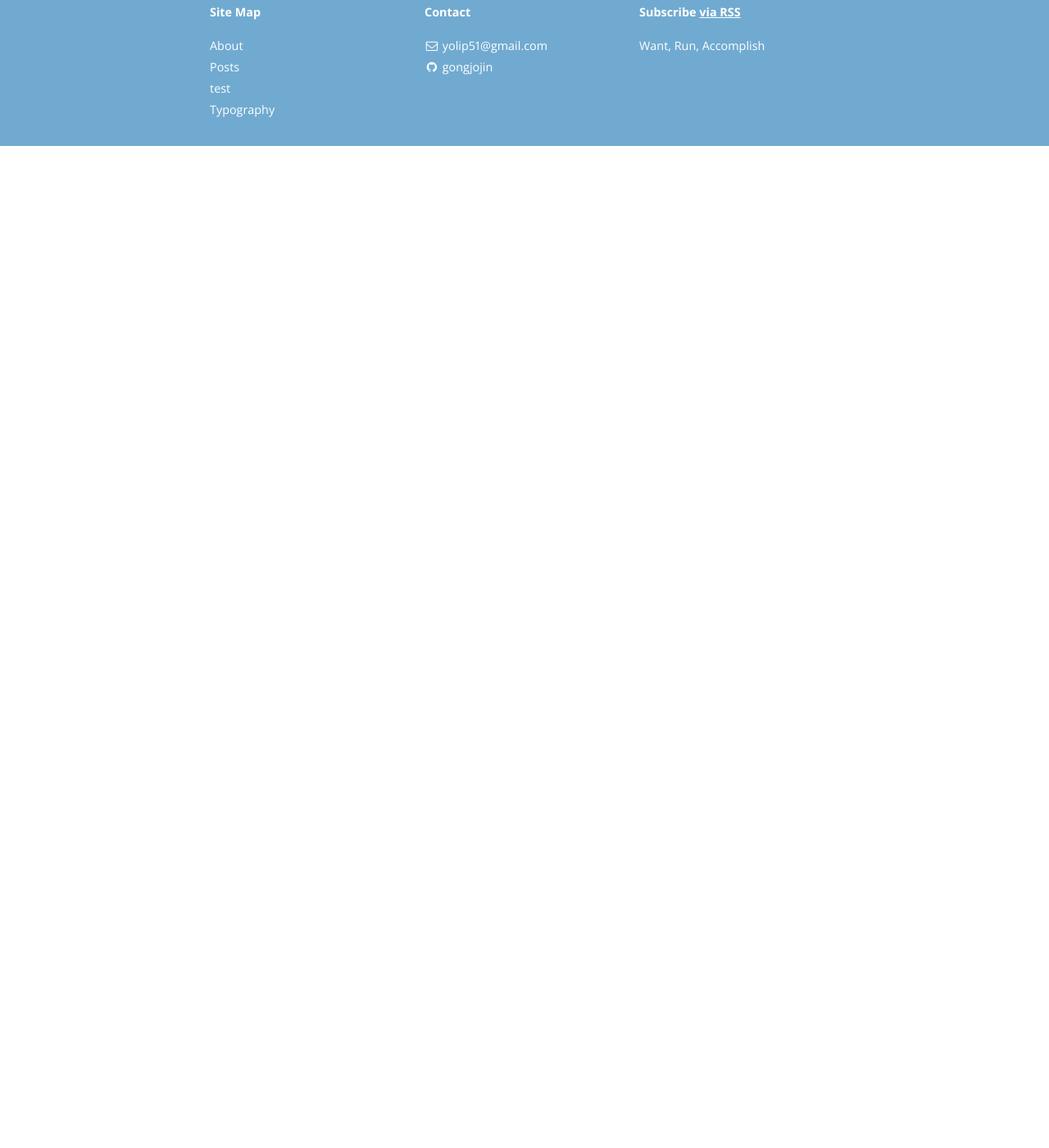
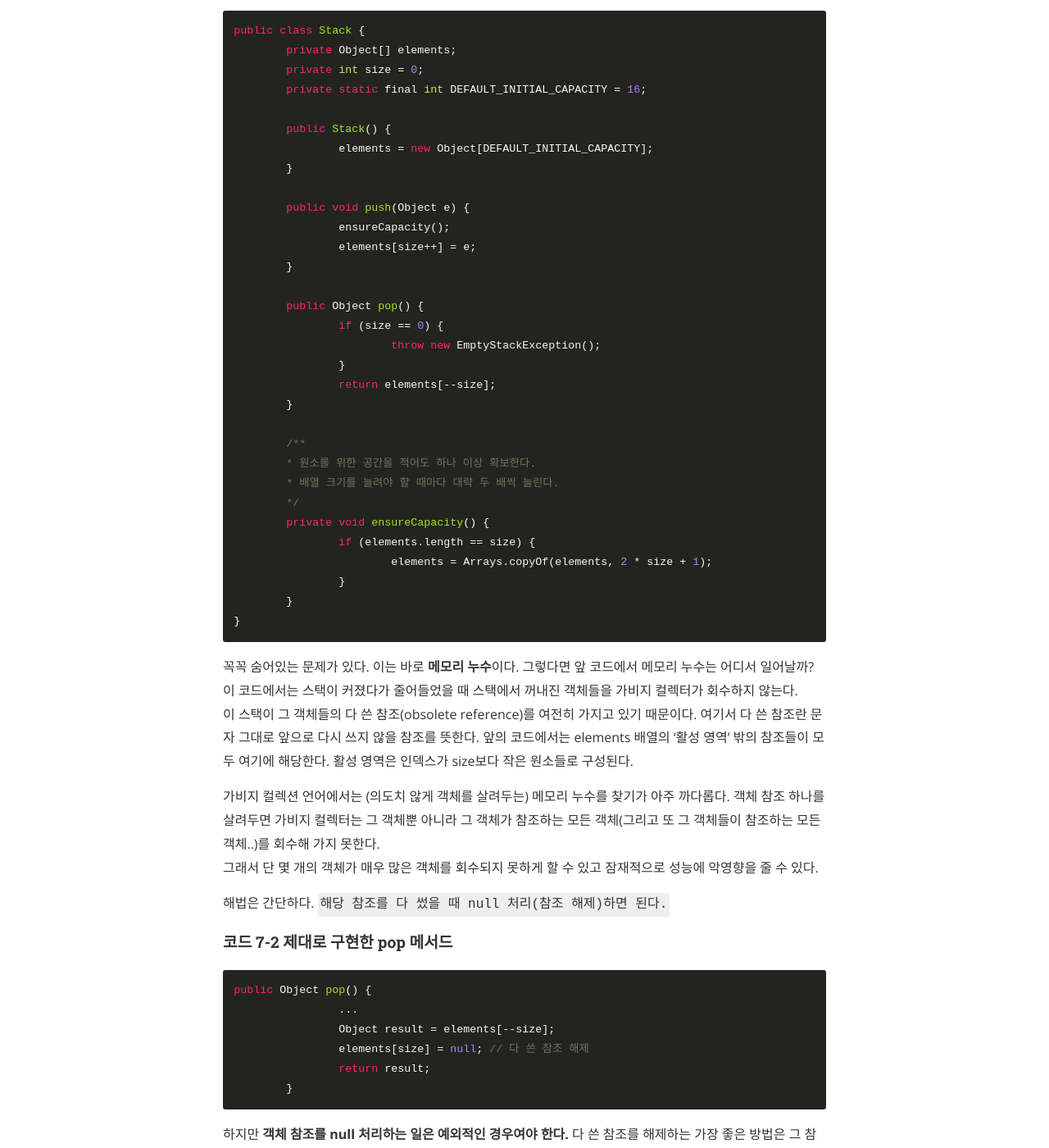
Before and after one commit to gonghojin/gonghojin.github.io, a Jekyll site: the page built from _posts/book/java/effectiveJava/2019-09-10-effectiveJava1.md, in a window 1280 px wide and 1400 px high, scrolled down 10287 px. Shown: the whole window at 82% size. Built offline with Jekyll 4.4.1, drawn with Linux system fonts in a browser that asks for light colours; nearby versions of some CDN libraries; comment, search, counter and statistics services are not loaded; before the commit the page ends 10465 px from its top, so only the background shows below that; some of the changed text lies outside the part shown.

Commit message:
Add: 이펙티브자바_finalizer와 cleaner 사용을 피하라(ing)

```diff
--- a/_posts/book/java/effectiveJava/2019-09-10-effectiveJava1.md
+++ b/_posts/book/java/effectiveJava/2019-09-10-effectiveJava1.md
@@ -9,7 +9,7 @@ tags:	 Java Book EffectiveJava
 cover:  "/assets/instacode.png"
 ---
 # 2장. 객체 생성과 파괴
-## 생성자 대신 정적 팩터리 메서드를 고려하라!
+## 1. 생성자 대신 정적 팩터리 메서드를 고려하라!
 클래스의 인스턴스를 얻는 일반적인 방법은 public 생성자다. 하지만 꼭 알아야할 기법이 하나 더 있다.
 > 클래스는 생성자와 별도로 `정적 팩터리 메서드(static factory method)`를 제공할 수 있다.
 
@@ -55,7 +55,7 @@ cover:  "/assets/instacode.png"
 정적 팩터리 메서드와 public 생성자는 각자의 쓰임새가 있으니 상대적인 장단점을 이해하고 사용하는 것이 좋다.
 그렇다고 하더라도 `정적 팩터리를 사용하는 게 유리한 경우가 더 많으므로 무작정 public 생성자를 제공하던 습관이 있다면 고치자.`
 
-## 생성자에 매개변수가 많다면 빌더를 고려하라
+## 2. 생성자에 매개변수가 많다면 빌더를 고려하라
 정적 팩터리와 생성자에는 똑같은 제약이 하나 있다. `선택적 매개변수가 많을 때 적절히 대응하기 어렵다`는 점이다.
 매개 변수가 많아지면 클래스용 생성자 혹은 정적 팩터리에서는 많은 프로그래머들이 '점층적 생성자 패턴'을 즐겨 사용한다.
 `하지만 점층적 생성자 패턴도 쓸 수 있지만, 매개변수 개수가 많아지면 클라이언트 코드를 작성하거나 읽기 어렵다.`
@@ -291,3 +291,79 @@ private static long sum() {
 문자 하나로 인해 제대로 구현했을 때보다 훨씬 느린 경우다.
 sum 변수를 long이 아닌 Long으로 선언해서 불필요한 Long 인스턴스가 약 231개나 만들어진 것이다....
 교훈은 명확하다. **박싱된 기본 타입보다는 기본 타입을 사용하고, 의도치 않은 오토방식이 숨어들지 않도록 주의하자.**
+
+## 7. 다 쓴 객체 참조를 해제하라
+자바에서 메모리는 가바지 컬렉터에 의해 관리된다. 그래서 자칫 메모리 관리에 더 이상 신경 쓰지 않아도 된다고 오해할 수 있는데, **절대 사실이 아니다.**
+스택을 간단히 구현한 다음 코드를 보자.
+#### 코드 7-1 메모리 누수가 일어나는 위치는 어디인가?
+~~~java
+public class Stack {
+	private Object[] elements;
+	private int size = 0;
+	private static final int DEFAULT_INITIAL_CAPACITY = 16;
+
+	public Stack() {
+		elements = new Object[DEFAULT_INITIAL_CAPACITY];
+	}
+
+	public void push(Object e) {
+		ensureCapacity();
+		elements[size++] = e;
+	}
+
+	public Object pop() {
+		if (size == 0) {
+			throw new EmptyStackException();
+		}
+		return elements[--size];
+	}
+
+	/**
+	* 원소를 위한 공간을 적어도 하나 이상 확보한다.
+	* 배열 크기를 늘려야 할 때마다 대략 두 배씩 늘린다.
+	*/
+	private void ensureCapacity() {
+		if (elements.length == size) {
+			elements = Arrays.copyOf(elements, 2 * size + 1);
+		}
+	}
+}
+~~~
+꼭꼭 숨어있는 문제가 있다. 이는 바로 **메모리 누수**이다. 그렇다면 앞 코드에서 메모리 누수는 어디서 일어날까?
+이 코드에서는 스택이 커졌다가 줄어들었을 때 스택에서 꺼내진 객체들을 가비지 컬렉터가 회수하지 않는다.
+이 스택이 그 객체들의 다 쓴 참조(obsolete reference)를 여전히 가지고 있기 때문이다. 여기서 다 쓴 참조란 문자 그대로 앞으로 다시 쓰지 않을 참조를 뜻한다. 앞의 코드에서는 elements 배열의 '활성 영역' 밖의 참조들이 모두 여기에 해당한다. 활성 영역은 인덱스가 size보다 작은 원소들로 구성된다.
+
+가비지 컬렉션 언어에서는 (의도치 않게 객체를 살려두는) 메모리 누수를 찾기가 아주 까다롭다. 객체 참조 하나를 살려두면 가비지 컬렉터는 그 객체뿐 아니라 그 객체가 참조하는 모든 객체(그리고 또 그 객체들이 참조하는 모든 객체..)를 회수해 가지 못한다.
+그래서 단 몇 개의 객체가 매우 많은 객체를 회수되지 못하게 할 수 있고 잠재적으로 성능에 악영향을 줄 수 있다.
+
+해법은 간단하다. `해당 참조를 다 썼을 때 null 처리(참조 해제)하면 된다.`
+#### 코드 7-2 제대로 구현한 pop 메서드
+~~~java
+public Object pop() {
+		...
+		Object result = elements[--size];
+		elements[size] = null; // 다 쓴 참조 해제
+		return result;
+	}
+~~~
+하지만 **객체 참조를 null 처리하는 일은 예외적인 경우여야 한다.** 다 쓴 참조를 해제하는 가장 좋은 방법은 그 참조를 담은 변수를 밀어내는 것이다.(변수 범위를 최소가 되게 정의하자)
+
+##### 메모리 누수를 주의하자.
++ 일반적으로 **자기 메모리를 직접 관리하는 클래스라면 항시 메모리 누수에 주의해야 한다**.
++ 캐시 역시 메모리 누수를 일으키는 주범이다. (객체 참조를 캐시에 넣고 사용하지 않는 경우)
+	+ 해법
+		+ 캐시 외부에서 키(key)를 참조하는 동안만(값이 아니다) 엔트리가 살아있는 캐시가 필요한 상황
+			+ WeakHashMap을 사용해 캐시를 만들자. 다 쓴 엔트리는 그 즉시 자동으로 제거된다.
++ 리스너(Listener) 또는 콜백(Callback)
+
+## 핵심 정리
+메모리 누수는 겉으로 잘 드러나지 않아 시스템에 수년간 잠복하는 사례도 있다. 이런 누수는 `철저한 코드 리뷰나 힙 프로파일러같은 디버깅 도구`를 동원해야한 발견되기도 한다.
+그래서 이런 종류의 문제는 예방법을 익혀두는 것이 매우 중요하다.
+
+## 8. finalizer와 cleaner 사용을 피하라
+자바는 두 가지 객체 소멸자를 제공한다. 그중 **finalizer는 예측할 수 없고, 상황에 따라 위험할 수 있어 일반적으로 불필요하다.**(따라서 자바9에서 deprecated)
+**cleaner는 finalizer보다는 덜 위험하지만, 여전히 예측할 수 없고, 느리고, 일반적으로 불필요하다.**
+finalizer와 cleaner는 실행되기까지 얼마나 걸릴지 예측할 수 없기 때문에, **제때 실행되어야 하는 작업은 절대 할 수 없다.**
+또한 자바 언어 명세는 finalizer나 cleaner의 수행 시점뿐 아니라 수행 여부조차 보장하지 않는다.
+따라서 프로그램 생애주기와 상관없는, **상태를 영구적으로 수정하는 작업에서는 절대 finalizer나 cleaner에 의존해서는 안된다.**
+(예를들면, 데이터베이스 같은 공유 자원의 영구 락 해제를 finalizer나 cleaner에 맡겨 놓으면 분산 시스템 전체가 서서히 멈출 것이다.)
```
Also changed, not shown: other parts of _posts/book/java/effectiveJava/2019-09-10-effectiveJava1.md (+4 -4 lines).
